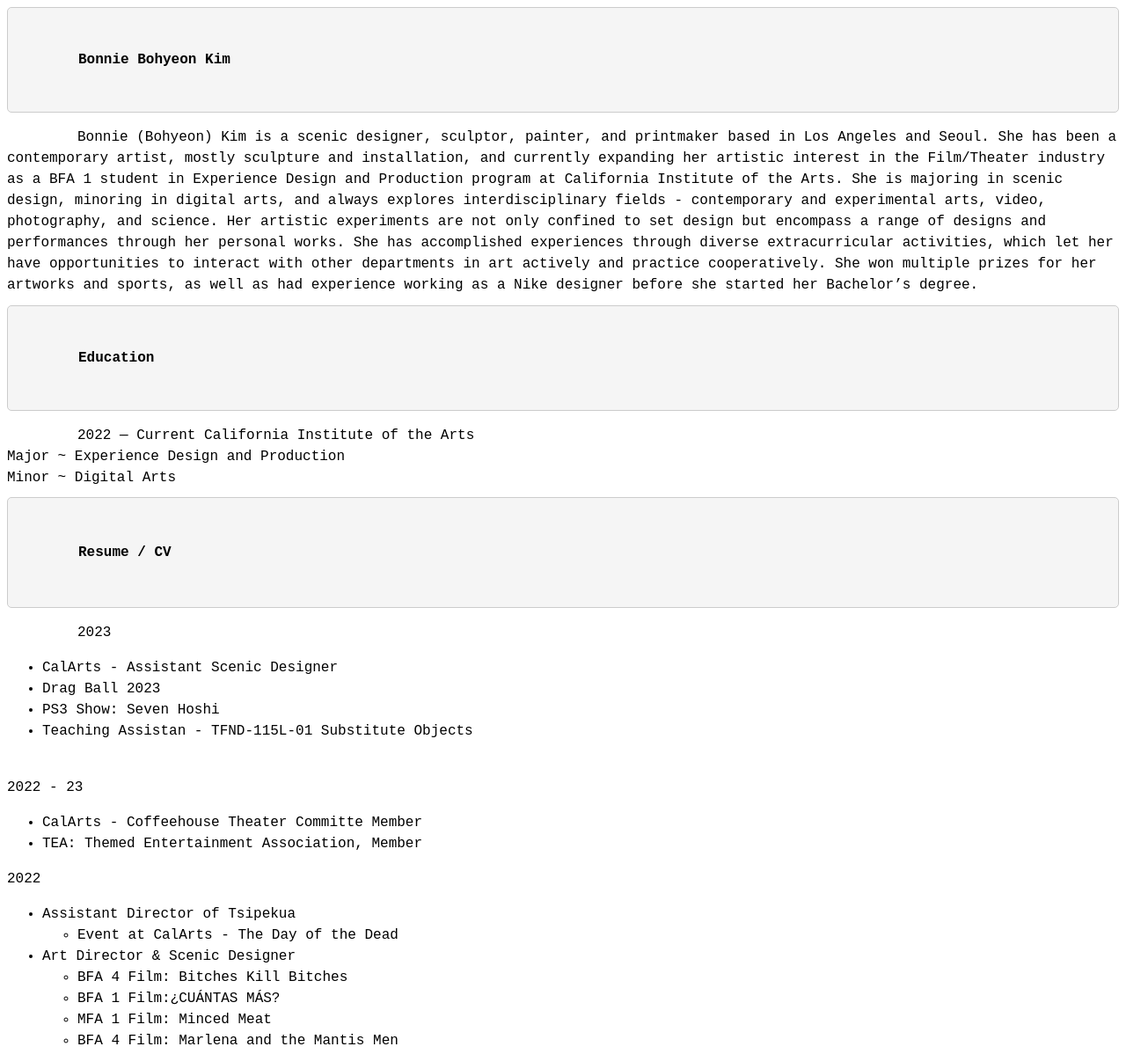
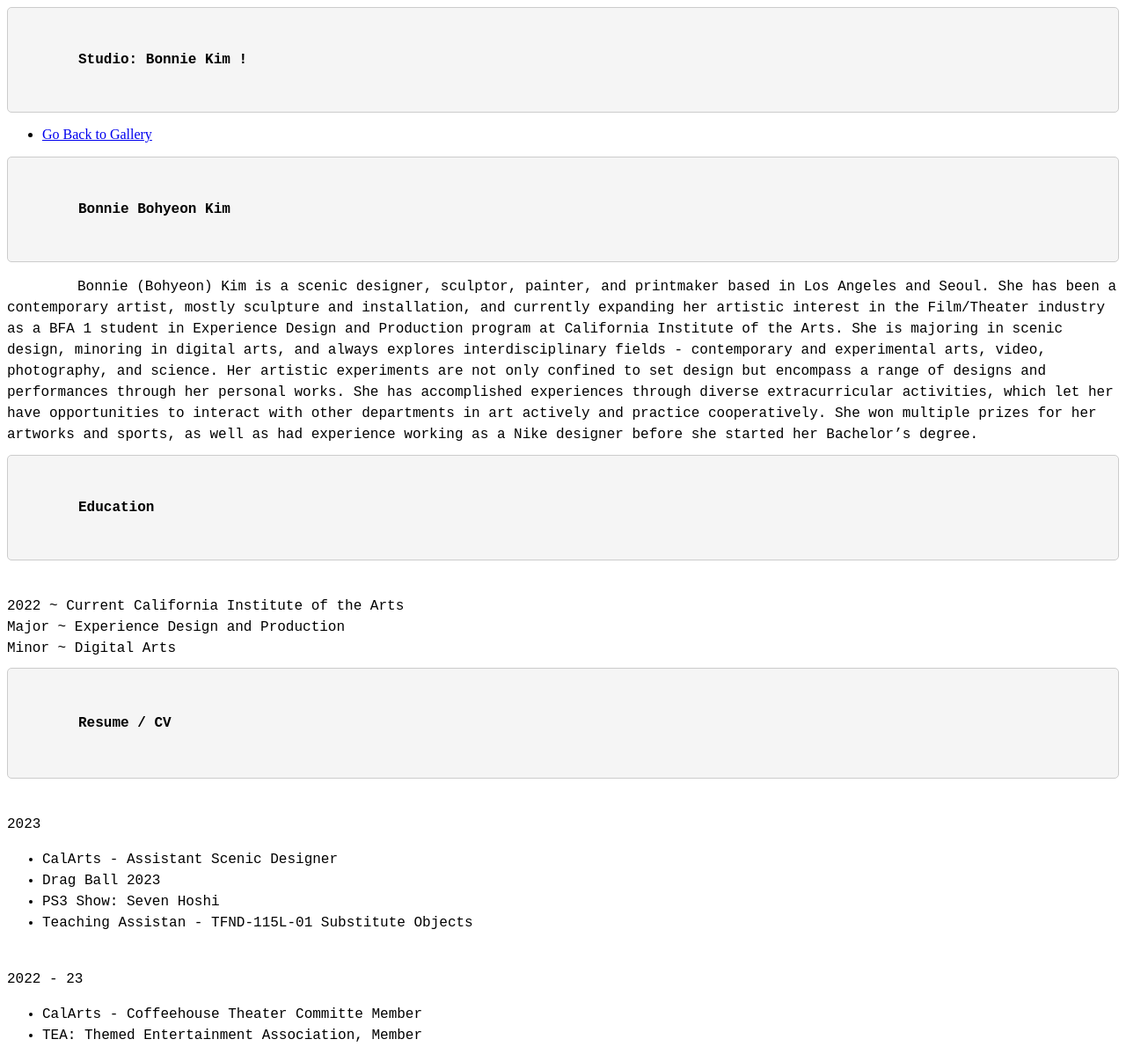
Before and after one commit to bonniebohyeonkim/Final, a plain HTML site: page 1info.html in a window 1280 px wide. Shown: the top 1198 px of the page at 88% size. Drawn offline with Linux system fonts and the light colour scheme.

Commit message:
update html

```diff
--- a/1info.html
+++ b/1info.html
@@ -3,6 +3,15 @@
 
 </head>
 <div>
+	<header>
+		<h1>Studio: Bonnie Kim  !</h1>
+		<nav>
+		  <ul>
+			<li><a href="index.html">Go Back to Gallery</a></li>
+		  </ul>
+		</nav>
+	  </header>
+
 <h1>Bonnie Bohyeon Kim</h1>
 <p1>
     Bonnie (Bohyeon) Kim is a scenic designer, sculptor, painter, and printmaker based in Los Angeles and Seoul. She has been a contemporary artist, mostly sculpture and installation, and currently expanding her artistic interest in the Film/Theater industry as a BFA 1 student in Experience Design and Production program at California Institute of the Arts. She is majoring in scenic design, minoring in digital arts, and always explores interdisciplinary fields - contemporary and experimental arts, video, photography, and science. Her artistic experiments are not only confined to set design but encompass a range of designs and performances through her personal works. She has accomplished experiences through diverse extracurricular activities, which let her have opportunities to interact with other departments in art actively and practice cooperatively. She won multiple prizes for her artworks and sports, as well as had experience working as a Nike designer before she started her Bachelor’s degree.
@@ -12,7 +21,8 @@
 
 <h1>Education</h1>
 <p2>
-    2022 ― Current
+	<div></div>
+2022  ~ Current
 	California Institute of the Arts
 <div>
 Major ~  Experience Design and Production <div>
@@ -23,7 +33,8 @@ Minor ~  Digital Arts
 <h1>Resume / CV</h1>
 
 <p3>
-    2023<div></div>
+	<div></div>
+	2023<div></div>
 	<ul class="a">
 		<li>CalArts - Assistant Scenic Designer</li>
 		<li>Drag Ball 2023</li>
@@ -98,6 +109,7 @@ Minor ~  Digital Arts
 
 <h1>Awards / Contest</h1>
 <p>
+<div></div>
 2022
 		<ul class="a">
 			<li>CalArts ― Scholarship Award</li>
@@ -138,6 +150,7 @@ Minor ~  Digital Arts
 <h1>Skills</h1>
 <div>
 <p5>
+	<div></div>
 Language
 	<ul class="a">
 		<li>English</li>
```
